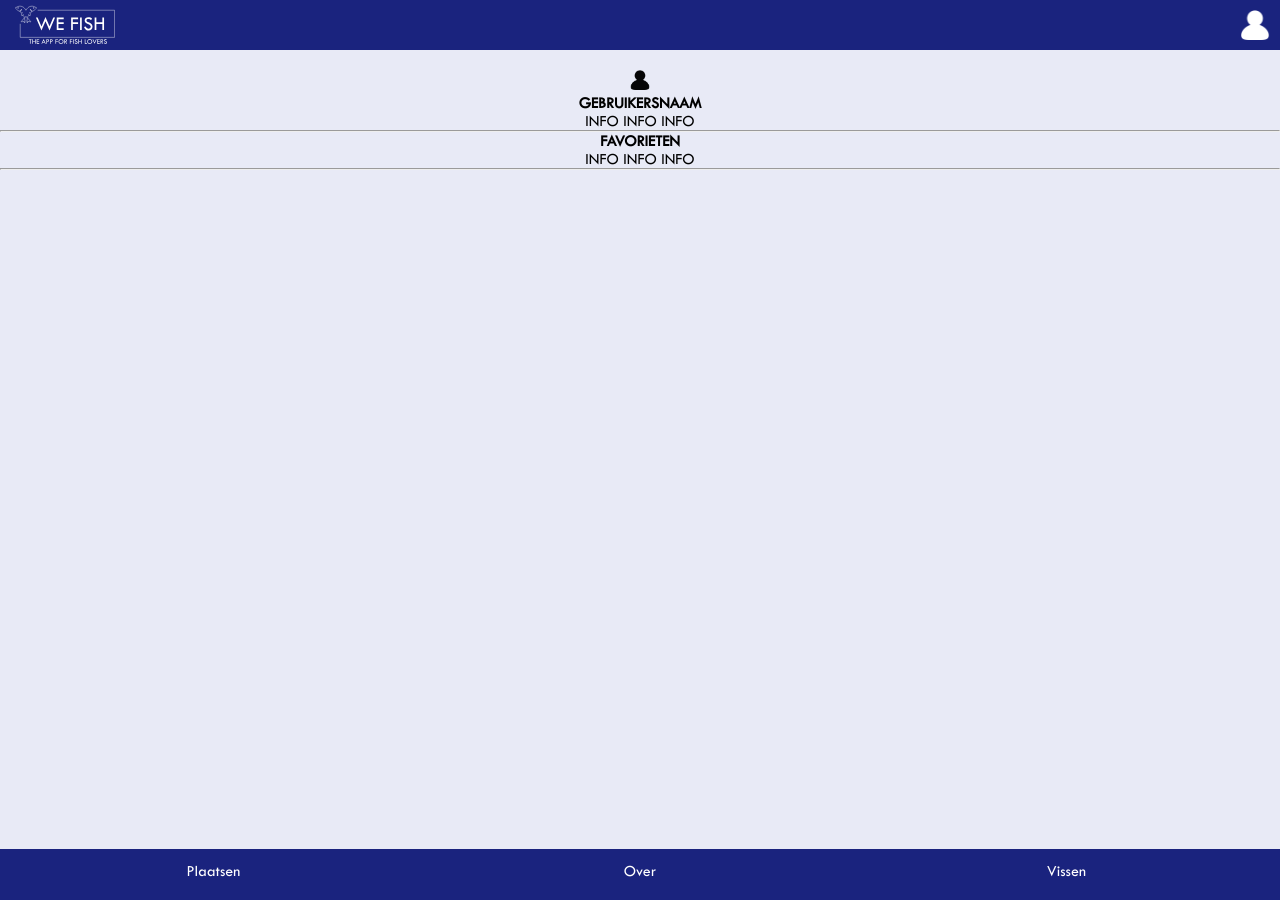
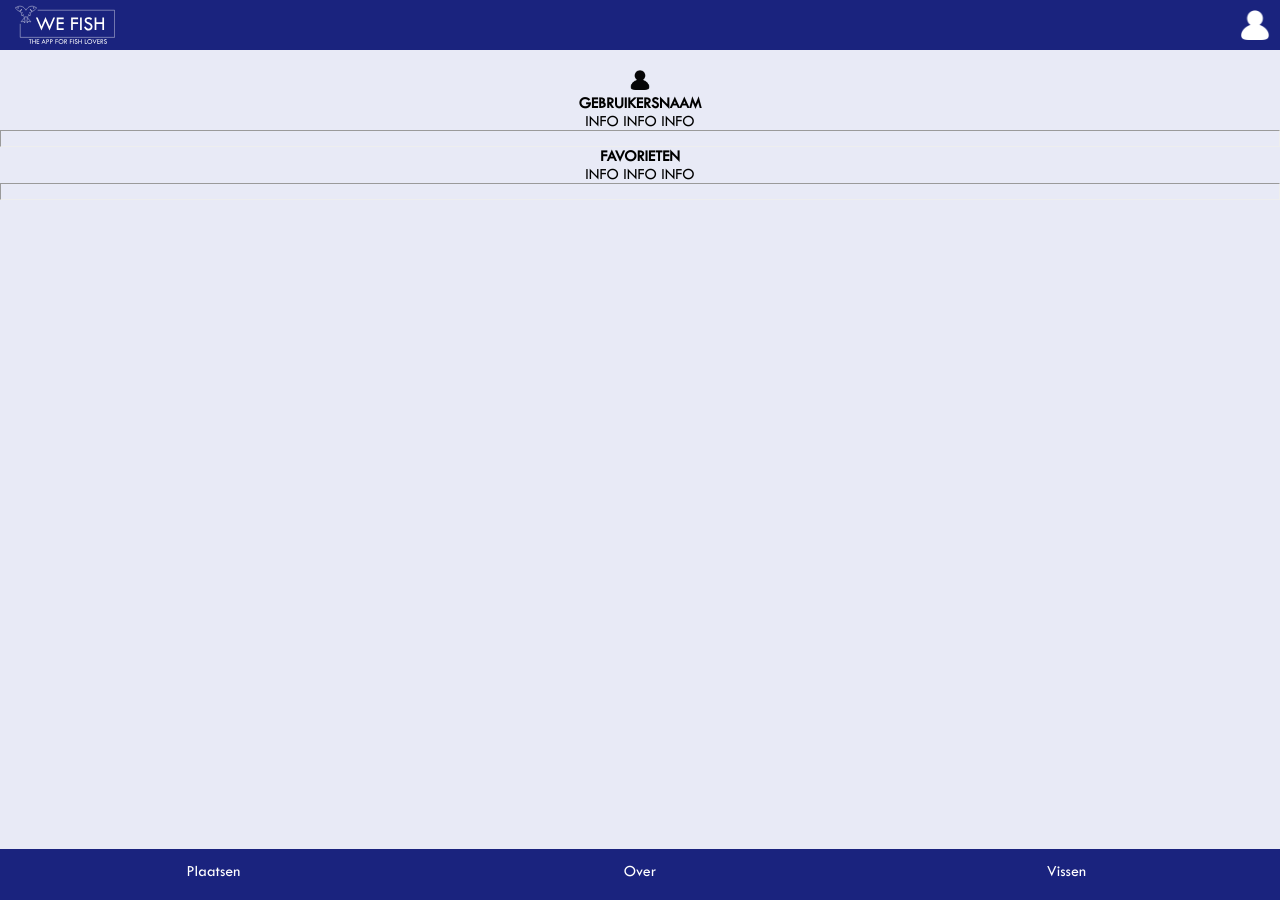
Before and after one commit to svennote/WeFish.github.io, a Jekyll site: the page built from profile.html, in a window 1280 px wide. Built offline with Jekyll 4.4.1, drawn with Linux system fonts in a browser that asks for light colours.

Commit message:
aangepast

```diff
--- a/css/login.scss
+++ b/css/login.scss
@@ -118,6 +118,12 @@ color:white;
 
 }
 
+hr {
+
+padding-bottom:15px;
+
+}
+
 .inlogger {
 
 width:30px;
```
